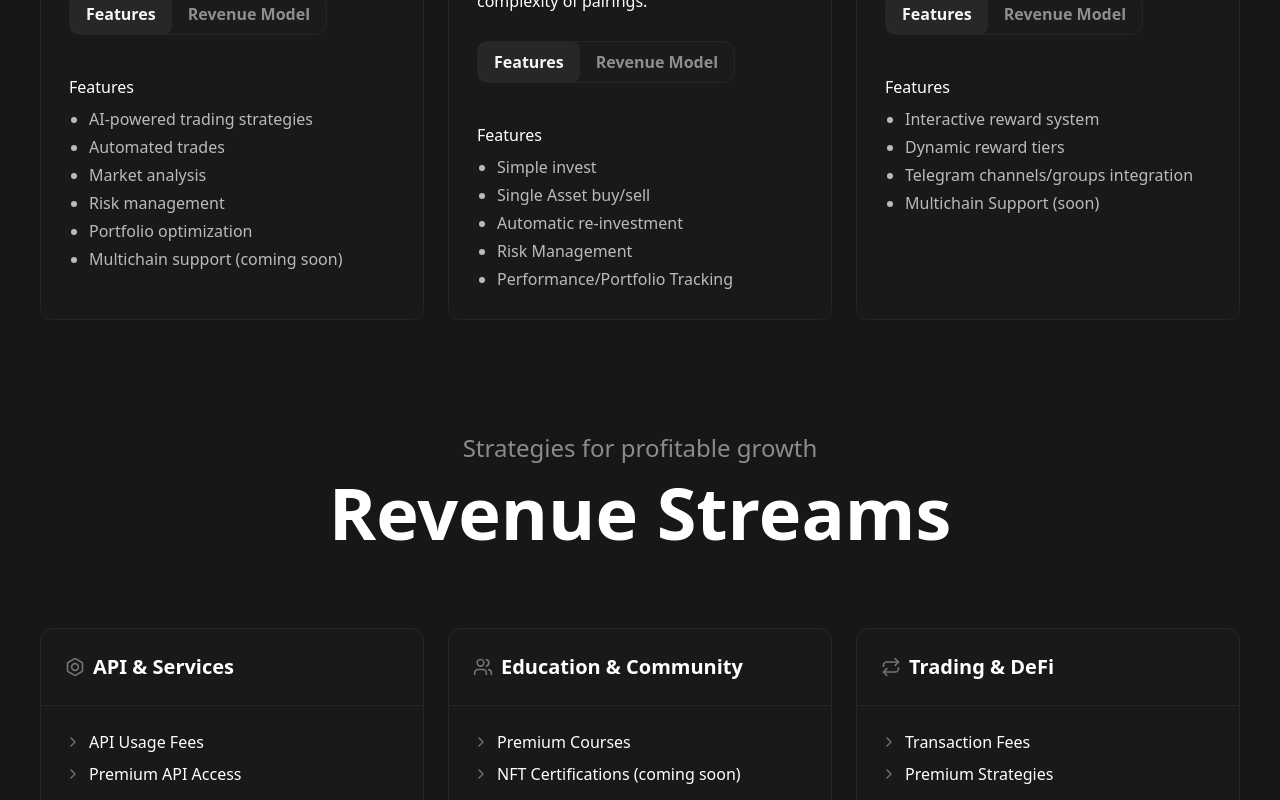
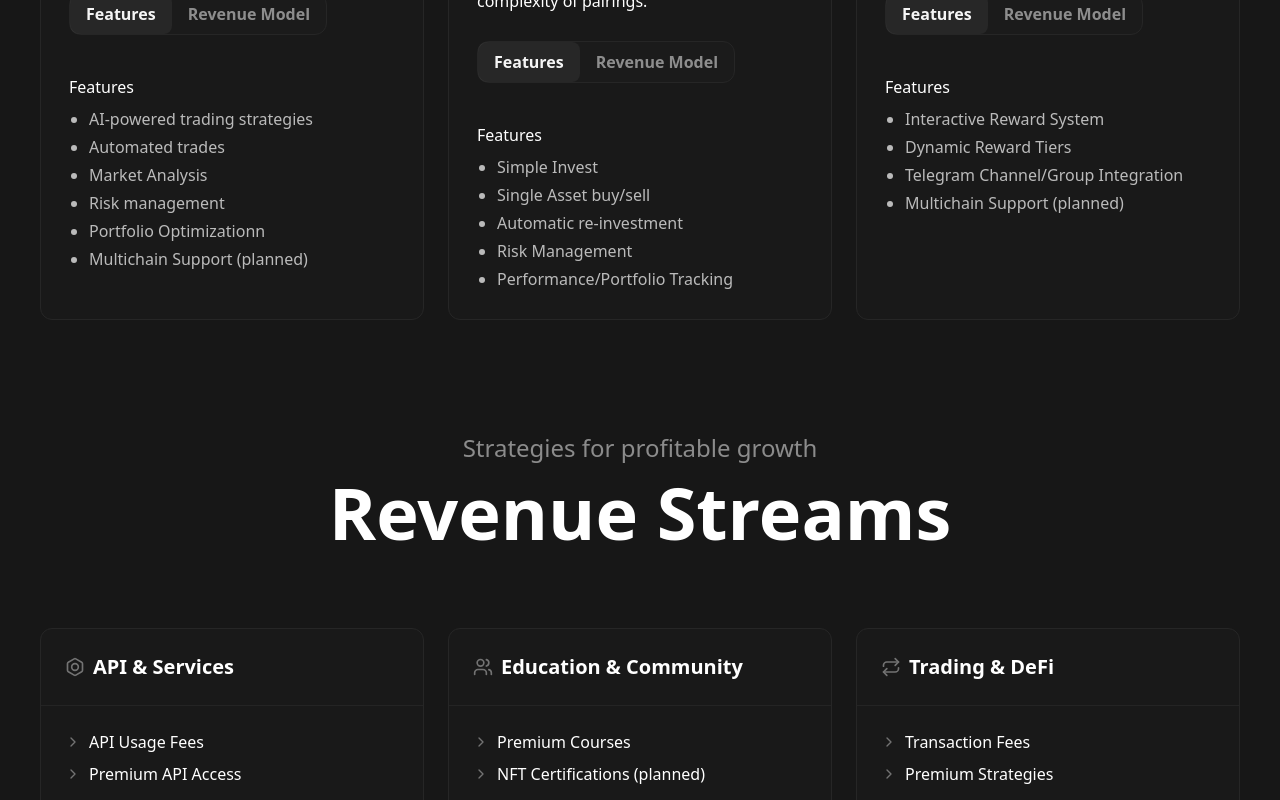
Before and after one commit to patrickknobloch/w3bots-presentation, a React (Create React App) app: page / in a window 1280 px wide. Shown: the part 2960-3760 px from the top of the page. Built offline with nearby package versions, Linux system fonts and the light colour scheme.

Commit message:
change bullet points on products

```diff
--- a/src/App.tsx
+++ b/src/App.tsx
@@ -340,14 +340,14 @@ export default function W3BotsPresentation() {
         ? [
             "API-Nutzung mit Rate-Limits",
             "Premium API-Zugang",
-            "Telegram-Gruppenintegration",
+            "Kanäle/Gruppen Abonnements",
             "Erweiterte Admin-Funktionen"
           ]
         : [
             "API Usage with Rate Limits",
             "Premium API Access",
-            "Telegram Group Integration",
-            "Advanced Admin Features"
+            "Channel/Group-Subscriptions",
+            "Access to Advanced Features"
           ]
     },
     {
@@ -422,10 +422,10 @@ export default function W3BotsPresentation() {
             "Unternehmenslizenzen/White Label Lösungen"
           ]
         : [
-          "Premium courses",
+          "remium Courses",
           "NFT Certifications (soon)",
-          "Product placement",
-          "Corporate licenses/white label solutions"
+          "Product Placement",
+          "Corporate Licenses & Whitelabel Solutions"
         ]
     },{
       title: "Trady",
@@ -444,10 +444,10 @@ export default function W3BotsPresentation() {
         : [
           "AI-powered trading strategies",
           "Automated trades",
-          "Market analysis",
+          "Market Analysis",
           "Risk management",
-          "Portfolio optimization",
-          "Multichain support (coming soon)"
+          "Portfolio Optimizationn",
+          "Multichain Support (planned)"
         ],
       description: language === 'de'
         ? [
@@ -483,7 +483,7 @@ export default function W3BotsPresentation() {
             "Performance/Portfolio Verfolgung"
           ]
         : [
-            "Simple invest",
+            "Simple Invest",
             "Single Asset buy/sell",
             "Automatic re-investment",
             "Risk Management",
@@ -498,12 +498,14 @@ export default function W3BotsPresentation() {
           ],
       revenue: language === 'de'
         ? [
-            "Premium-Strategien",
+            "Premium Strategien",
             "Transaktionsgebühren",
+            "Premium API Zugriff"
           ]
         : [
-            "Premium-Strategies",
-            "Transactions fees",
+            "Access to advanced features",
+            "Transactions Fees",
+            "Premium API Access"
           ]
     },{
       title: "Looty",
@@ -518,10 +520,10 @@ export default function W3BotsPresentation() {
           "Multichain-Unterstützung (demnächst)"
         ]
         : [
-          "Interactive reward system",
-          "Dynamic reward tiers",
-          "Telegram channels/groups integration",
-          "Multichain Support (soon)"
+          "Interactive Reward System",
+          "Dynamic Reward Tiers",
+          "Telegram Channel/Group Integration",
+          "Multichain Support (planned)"
       ],
       description: language === 'de'
         ? [
@@ -538,10 +540,10 @@ export default function W3BotsPresentation() {
             "Transaktionsgebühren"
           ]
           : [
-            "Premium API access",
-            "Task-based advertising",
-            "Whitelabel licenses",
-            "Transaction fees"
+            "Premium API Access",
+            "Task-based Advertising",
+            "Whitelabel Licenses",
+            "Transaction Fees"
           ]
 
 
@@ -680,7 +682,7 @@ export default function W3BotsPresentation() {
           icon: Users,
           items: [
             "Premium Courses",
-            "NFT Certifications (coming soon)",
+            "NFT Certifications (planned)",
             "Community Features",
             "Advanced Admin Features",
             "Product Placement",
```
